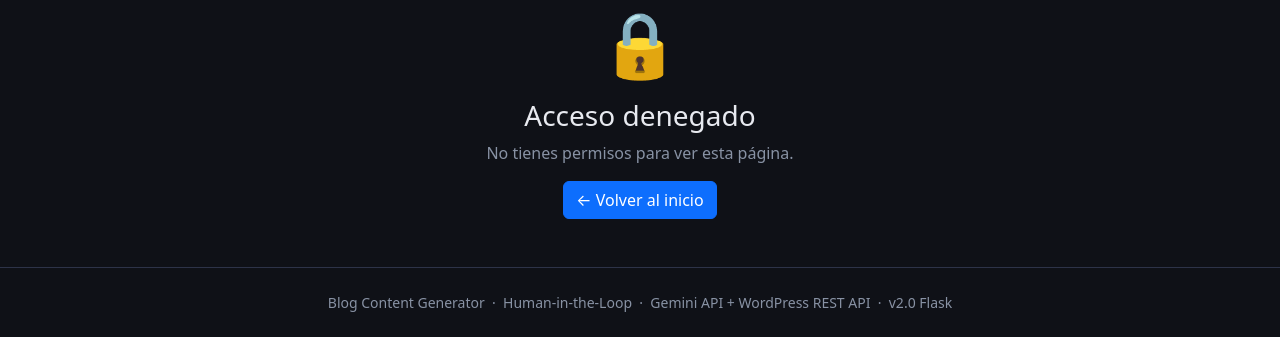
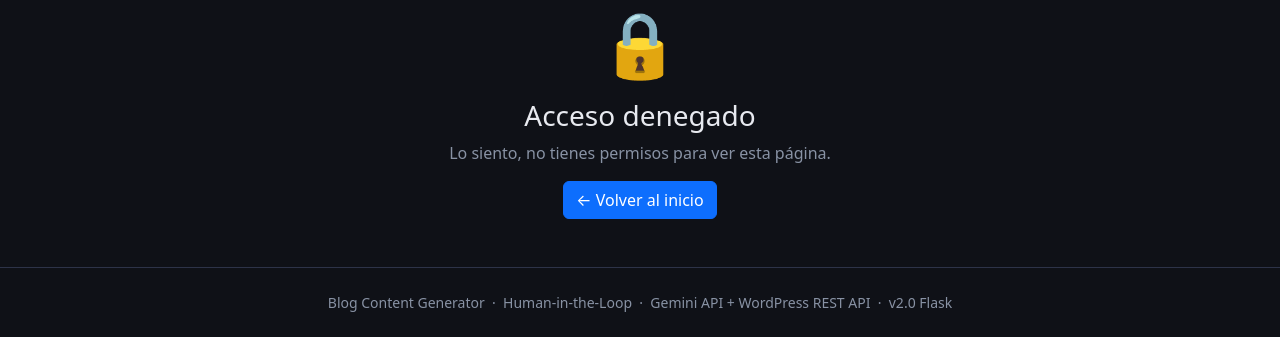
Before and after one commit to Alfiie1203/TuEden-bot, a Flask app: template templates/403.html in a window 1280 px wide. Shown: the part 110-447 px from the top of the page. Run offline with Flask 3, Linux system fonts and the light colour scheme; the template is opened without the code that fills it, so the values that code supplies are empty.

Commit message:
prueba de pull

```diff
--- a/templates/403.html
+++ b/templates/403.html
@@ -5,7 +5,7 @@
   <div class="col-md-5 text-center">
     <div style="font-size:4rem">🔒</div>
     <h3 class="mt-2">Acceso denegado</h3>
-    <p class="text-muted">No tienes permisos para ver esta página.</p>
+    <p class="text-muted">Lo siento, no tienes permisos para ver esta página.</p>
     <a href="/" class="btn btn-primary">← Volver al inicio</a>
   </div>
 </div>
```
